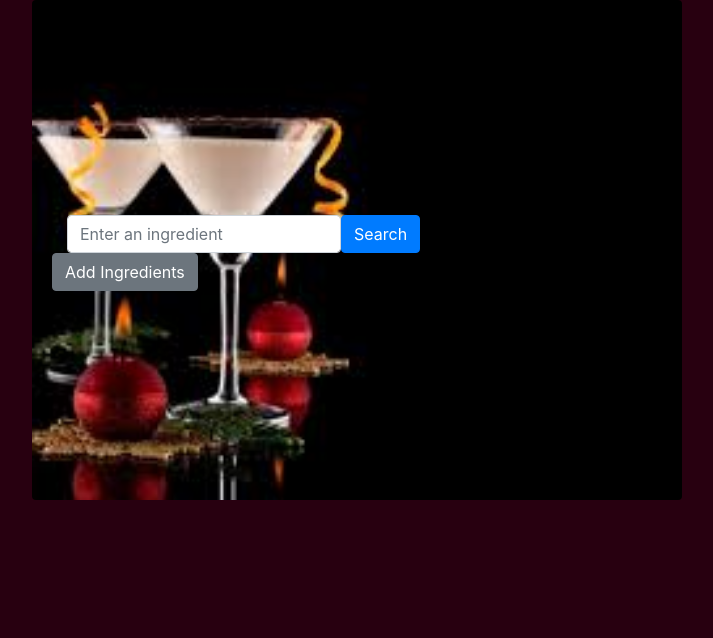
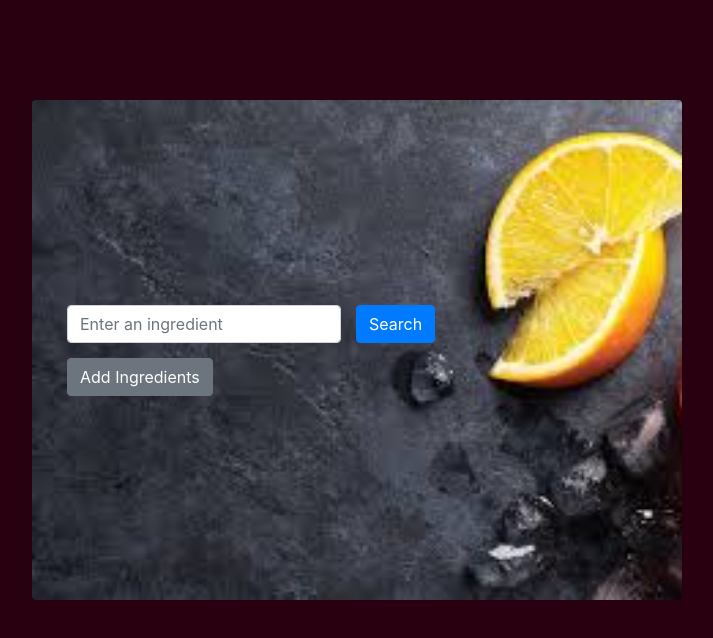
Before and after one commit to tpvinyard/TheLiquorCabinet, a plain HTML site: page index.html in a window 1280 px wide. Shown: the whole page, without its empty margins (283-996 px from the left). Drawn offline with nearby package versions, Linux system fonts and the light colour scheme.

Commit message:
background image change and buttons display to inline form

```diff
--- a/assets/css/style.css
+++ b/assets/css/style.css
@@ -2,7 +2,7 @@ body {
   background: #280010;
 }
 .card {
-  background-image: url(../images/images.jpeg);
+  background-image: url(../images/cover-4.jpeg);
   background-repeat: no-repeat;
   background-size: cover;
   background-color: #f72579;
@@ -10,8 +10,9 @@ body {
   height: 500px;
   display: flex;
   justify-content: center;
-  margin: auto;
+  margin:auto;
   border: none;
+  margin-top:100px;
 }
 .row {
   display: flex;
@@ -23,10 +24,16 @@ input {
 .btn-space {
   display: flex;
   flex-direction: row;
-  margin-top: 5px;
+
+}
+#searchAlcohol{
+  margin-right: 15px;
 }
 #submit-button {
   display: flex;
   justify-content: center;
   margin: auto;
 }
+#add-ingredients{
+  margin-top:15px;
+}
--- a/index.html
+++ b/index.html
@@ -20,17 +20,17 @@
         <div class="row">
           <div class="card-body">
             <form class="form-inline">
-              <div class="col-sm-4 col-sm-offset-4">
+              <div class="col-md-6 col-sm-offset-3">
                 <div class="btn-space">
                   <div class="form-group">
                     <input type="text" class="form-control" id="searchAlcohol" placeholder="Enter an ingredient" />
                     <button type="button" class="btn btn-primary" id="submit-button">Search</button>
                   </div>
-                </div>
               </div>
             </form>
             <button type="button" class="btn btn-secondary" id="add-ingredients">Add Ingredients</button>
-          </div>
+        </div>
+        </div>
         </div>
       </div>
     </div>
```
Also changed, not shown: assets/images/cover-2.jpeg (added), assets/images/cover-3.jpeg (added), assets/images/cover-4.jpeg (added).
